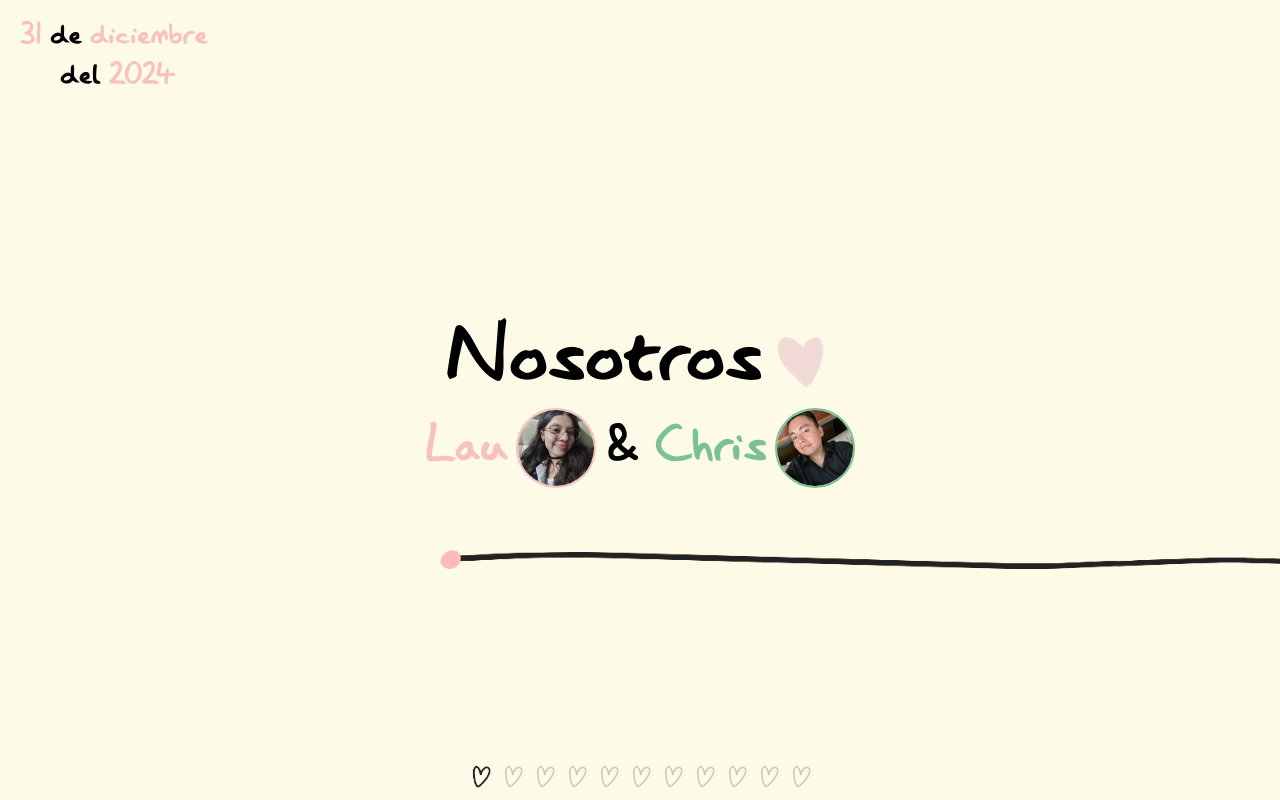
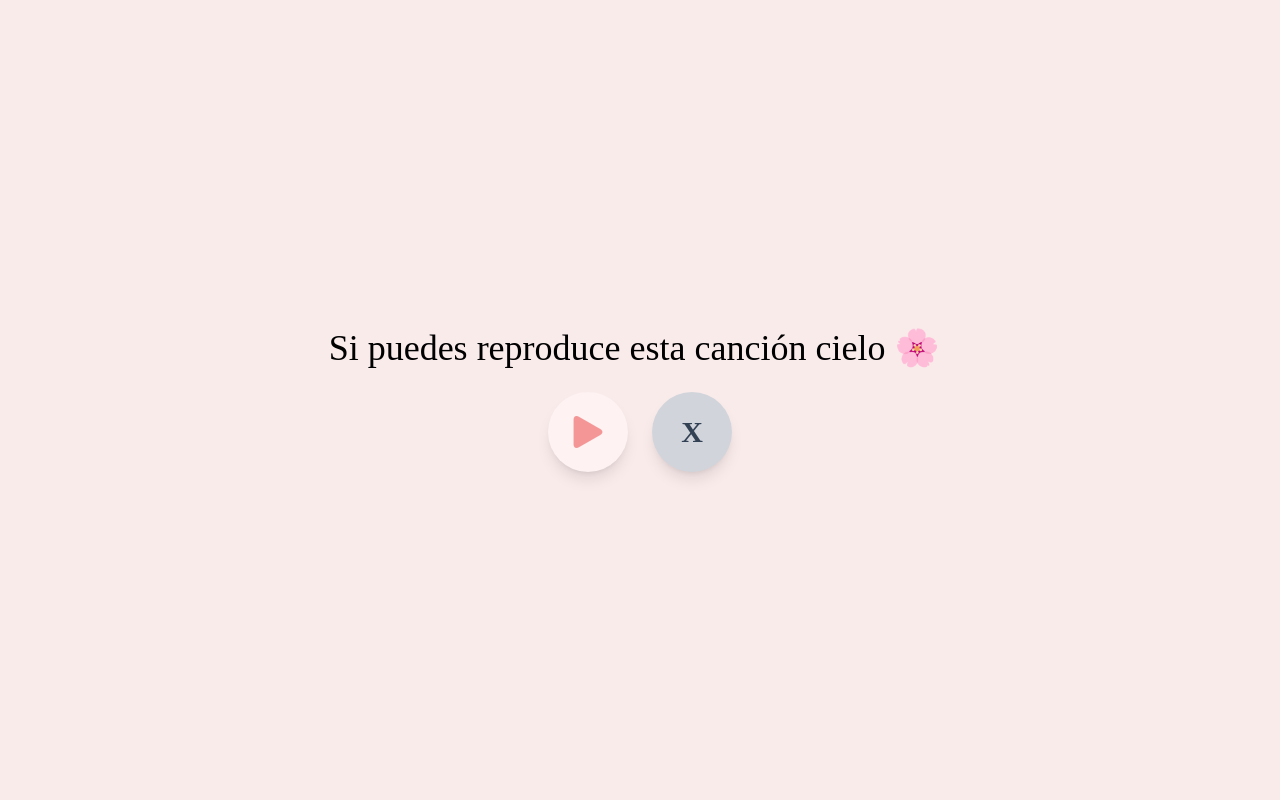
Before and after one commit to ChristianCeT/lovelau, a Next.js app: page / in a window 1280 px wide. Built offline with nearby package versions, Linux system fonts and the light colour scheme; a web font is replaced by a local one.

Commit message:
last commit

```diff
--- a/src/app/page.js
+++ b/src/app/page.js
@@ -1,14 +1,12 @@
 "use client";
 
-import React from "react";
+import React, { useState, useEffect } from "react";
 import { Swiper, SwiperSlide } from "swiper/react";
 import { Pagination } from "swiper/modules";
 import Head from "next/head";
-
+import Layout from "./components/layout";
 import Slider1 from "./components/Slider1";
 import Slider2 from "./components/Slider2";
-
-import Layout from "./components/layout";
 import Slider3 from "./components/Slider3";
 import Slider4 from "./components/Slider4";
 import Slider5 from "./components/Slider5";
@@ -18,8 +16,41 @@ import Slider8 from "./components/Slider8";
 import Slider9 from "./components/Slider9";
 import Slider10 from "./components/Slider10";
 import Slider11 from "./components/Slider11";
+import { motion } from "framer-motion";
 
 const Home = () => {
+  const [audioStarted, setAudioStarted] = useState(false);
+  const [audio, setAudio] = useState(null);
+  const [playAudio, setPlayAudio] = useState(null); // Estado para manejar la elección del audio
+  const [showOptions, setShowOptions] = useState(true); // Estado para mostrar las opciones
+
+  const containerVariants = {
+    hidden: { opacity: 0, y: -20 },
+    visible: { opacity: 1, y: 0, transition: { duration: 2 } },
+  };
+  // Iniciar el audio solo en el lado del cliente
+  useEffect(() => {
+    if (typeof window !== "undefined") {
+      const newAudio = new Audio("/assets/images/manuelmedrano.mp3"); // URL del audio
+      setAudio(newAudio);
+    }
+  }, []);
+
+  // Función para iniciar la canción cuando el usuario interactúe
+  const startAudio = () => {
+    if (audio) {
+      audio
+        .play()
+        .then(() => {
+          setAudioStarted(true);
+          setPlayAudio(true); // Cuando el usuario decide reproducir la canción
+        })
+        .catch((error) => {
+          console.error("No se pudo reproducir la música:", error);
+        });
+    }
+  };
+
   const pagination = {
     clickable: true,
     renderBullet: (index, className) => {
@@ -27,20 +58,67 @@ const Home = () => {
     },
   };
 
+  // Manejar la selección de audio
+  const handleOptionSelect = (play) => {
+    setPlayAudio(play);
+    setShowOptions(false); // Ocultar las opciones una vez que el usuario selecciona
+    if (play) {
+      startAudio(); // Iniciar audio si el usuario selecciona reproducir
+    } else {
+      setAudioStarted(true); // Ir a la siguiente pantalla sin audio
+    }
+  };
+
   return (
     <div>
       <Head>
-        <meta
-          name="description"
-          content="Nuestro 2024 juntos"
-          key="desc"
-        ></meta>
+        <meta name="description" content="Nuestro 2024 juntos" key="desc" />
         <meta charset="utf-8" />
         <meta
           property="og:image"
           content="/assets/images/heart-minimalist.png"
         />
       </Head>
+
+      {/* Pantalla inicial con opciones para reproducir o no reproducir */}
+      {showOptions && (
+        <motion.div
+          className="flex justify-center items-center w-full h-screen bg-[#faebeb]"
+          initial="hidden"
+          animate="visible"
+          variants={containerVariants}
+        >
+          <div className="text-center">
+            <h1 className="mr-3 font-new_september text-4xl mb-6">
+              Si puedes reproduce esta canción cielo 🌸
+            </h1>
+            <div className="flex justify-center space-x-6">
+              {/* Opción para reproducir la canción */}
+              <motion.button
+                onClick={() => handleOptionSelect(true)}
+                className="flex items-center justify-center w-20 h-20 bg-red-50 text-rose-500 font-semibold shadow-lg transform transition duration-300 ease-in-out rounded-full hover:bg-red-100"
+                whileHover={{ scale: 1.1 }}
+                whileTap={{ scale: 0.9 }}
+              >
+                <img src="/assets/images/play.png" alt="imageplay"></img>
+              </motion.button>
+              {/* Opción para no reproducir la canción */}
+              <motion.button
+                onClick={() => handleOptionSelect(false)}
+                className="w-20 h-20 bg-gray-300 text-3xl text-slate-700 font-new_september font-extrabold shadow-lg transform transition duration-300 ease-in-out
+             rounded-full hover:bg-gray-400"
+                whileHover={{ scale: 1.1 }}
+                whileTap={{ scale: 0.9 }}
+              >
+                X
+              </motion.button>
+            </div>
+          </div>
+        </motion.div>
+      )}
+
+      {/* Mostrar el Swiper independientemente de si la canción se reproduce o no */}
+      {(audioStarted || !showOptions) && (
         <Swiper
           pagination={pagination}
           modules={[Pagination]}
@@ -102,6 +180,7 @@ const Home = () => {
             </Layout>
           </SwiperSlide>
         </Swiper>
+      )}
     </div>
   );
 };
```
Also changed, not shown: public/assets/images/play.png (added), 1 other file (tests, documents, lock files or other folders). Lines whose indentation alone changed are shown as unchanged.
